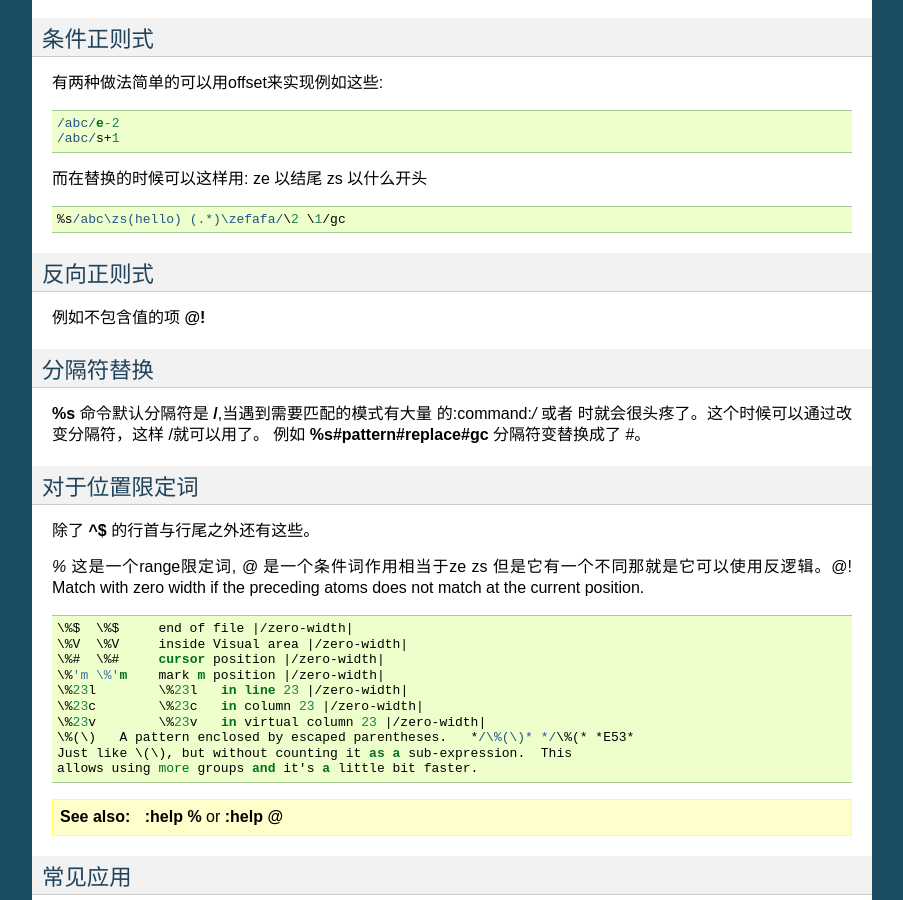
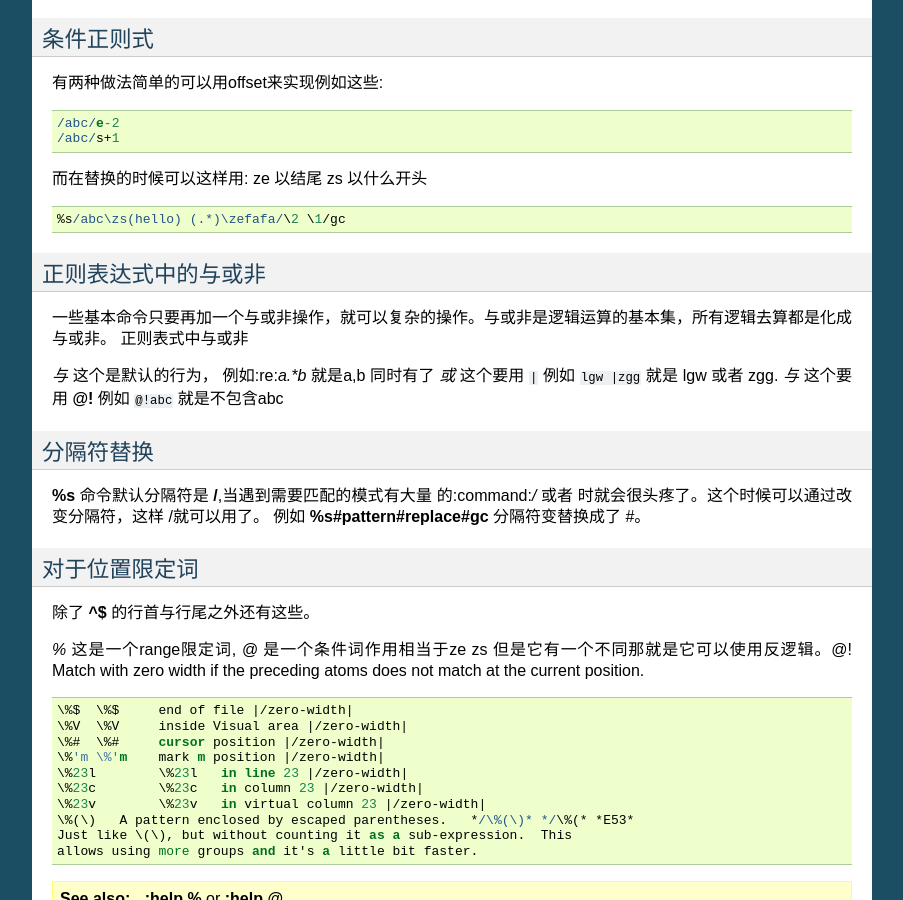
Before and after one commit to gwli/VimSkill, a Sphinx documentation site: the page built from source/Stage_1/vim_regularExpression.rst, in a window 1280 px wide and 900 px high, scrolled down 1212 px. Shown: the whole window, without its empty margins (198-1101 px from the left). Built offline with Sphinx 7.4.7, drawn with Linux system fonts in a browser that asks for light colours; cross-references to code outside the pages are shown as plain code.

Commit message:
添加了正则表达式的与域非

```diff
--- a/source/Stage_1/vim_regularExpression.rst
+++ b/source/Stage_1/vim_regularExpression.rst
@@ -79,11 +79,15 @@ Vim 中默认的匹配是按行处理的，如果遇到复杂的处理，文本
 
    %s/abc\zs(hello) (.*)\zefafa/\2 \1/gc
 
+正则表达式中的与或非
+--------------------
 
-反向正则式
-----------
+一些基本命令只要再加一个与或非操作，就可以复杂的操作。与或非是逻辑运算的基本集，所有逻辑去算都是化成与或非。
+正则表式中与或非
 
-例如不包含值的项 :command:`\@!`
+*与*  这个是默认的行为， 例如:re:`a.*b` 就是a,b 同时有了
+*或*  这个要用 :re:`\|` 例如 :re:`lgw \|zgg` 就是 lgw 或者 zgg.
+*与*  这个要用 :command:`\@!`  例如 :re:`\@!abc` 就是不包含abc
 
 分隔符替换
 ----------
```
